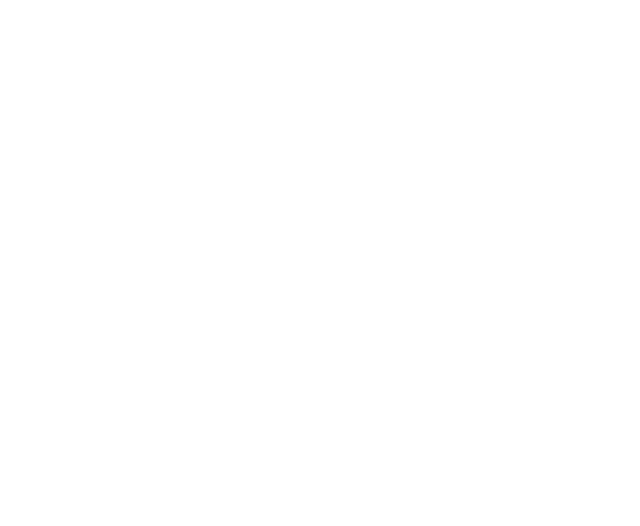
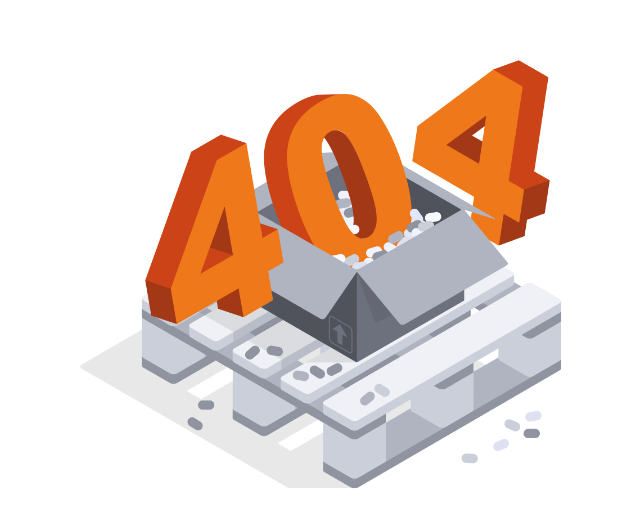
Before and after one commit to teamcodeSCI/customer-portrait-v2, a React (Create React App) app: page /customer-portrait-v2/page-not-found in a window 1280 px wide. Before the commit this address had no page. Shown: the part 126-652 px from the top of the page, without its empty margins (306-946 px from the left). Built offline with nearby package versions, Linux system fonts and the light colour scheme.

Commit message:
first commit

```diff
--- a/src/App.js
+++ b/src/App.js
@@ -1,6 +1,7 @@
-import { Route, Routes } from 'react-router-dom';
+import { Navigate, Route, Routes } from 'react-router-dom';
 import Main from './layouts/Main';
 import Home from './pages/Home';
+import PageNotFound from './pages/PageNotFound';
 
 function App() {
   return (
@@ -8,6 +9,8 @@ function App() {
       <Route path="/" element={<Main />}>
         <Route path="/" element={<Home />} />
       </Route>
+      <Route path="/page-not-found" element={<PageNotFound />} />
+      <Route path="*" element={<Navigate to={'/page-not-found'} />} />
     </Routes>
   );
 }
--- a/src/features/customer/customerSlice.js
+++ b/src/features/customer/customerSlice.js
@@ -21,9 +21,9 @@ const customerSlice = createSlice({
         state.customer = action.payload;
       })
       .addCase(fetchCustomer.rejected, (state, action) => {
-        console.log('action: ', action);
         state.loading = false;
         state.loaded = false;
+        state.customer = undefined;
       });
   },
 });
--- a/src/pages/Home/index.jsx
+++ b/src/pages/Home/index.jsx
@@ -6,11 +6,16 @@ import { useDispatch, useSelector } from 'react-redux';
 import { fetchCustomer } from '@/features/customer/customerApi';
 import { customerSelector, loadedCustomerSelector, loadingCustomerSelector } from '@/features/customer/customerSlice';
 import { setAddress } from '@/utils/util';
-
+import { Navigate, useNavigate, useSearchParams } from 'react-router-dom';
+//535842
 const Home = () => {
   const dispatch = useDispatch();
+  const navigate = useNavigate();
+  const [searchParams] = useSearchParams();
+  const companyId = searchParams.get('companyId');
+  const partnerId = searchParams.get('partnerId');
   const customer = useSelector(customerSelector);
-  console.log('customer: ', customer);
+
   const loaded = useSelector(loadedCustomerSelector);
   const loading = useSelector(loadingCustomerSelector);
   let gender = '';
@@ -24,8 +29,12 @@ const Home = () => {
     }
   }
   useEffect(() => {
-    dispatch(fetchCustomer({ companyId: 2, partnerId: 535842 }));
-  }, [dispatch]);
+    if (companyId && partnerId && Number(partnerId) !== 0 && Number(partnerId) !== 0) {
+      dispatch(fetchCustomer({ companyId: Number(companyId), partnerId: Number(partnerId) }));
+    } else {
+      navigate('/page-not-found');
+    }
+  }, [dispatch, companyId, partnerId, navigate]);
   return (
     <div className={style['home']}>
       <div className={style['item']}>
@@ -77,6 +86,7 @@ const Home = () => {
         <Card title={'Sở thích'} background={styleColor[5].background} />
         <Card title={'Tài chính'} background={styleColor[6].background} />
       </div>
+      {customer === undefined && <Navigate to={'/page-not-found'} />}
     </div>
   );
 };
--- /dev/null
+++ b/src/pages/PageNotFound/index.jsx
@@ -0,0 +1,12 @@
+import React from 'react';
+import style from './pageNotFound.module.scss';
+
+const PageNotFound = () => {
+  return (
+    <div className={style['pageNotFound']}>
+      <img src={process.env.PUBLIC_URL + '/assets/images/page-not-found.png'} alt="" />
+    </div>
+  );
+};
+
+export default PageNotFound;
--- /dev/null
+++ b/src/pages/PageNotFound/pageNotFound.module.scss
@@ -0,0 +1,13 @@
+.pageNotFound {
+  display: flex;
+  justify-content: center;
+  align-items: center;
+  width: 100%;
+  height: 100vh;
+  img {
+    width: 100%;
+    height: auto;
+    display: block;
+    max-width: 900px;
+  }
+}
```
Also changed, not shown: public/assets/images/page-not-found.png (added).
